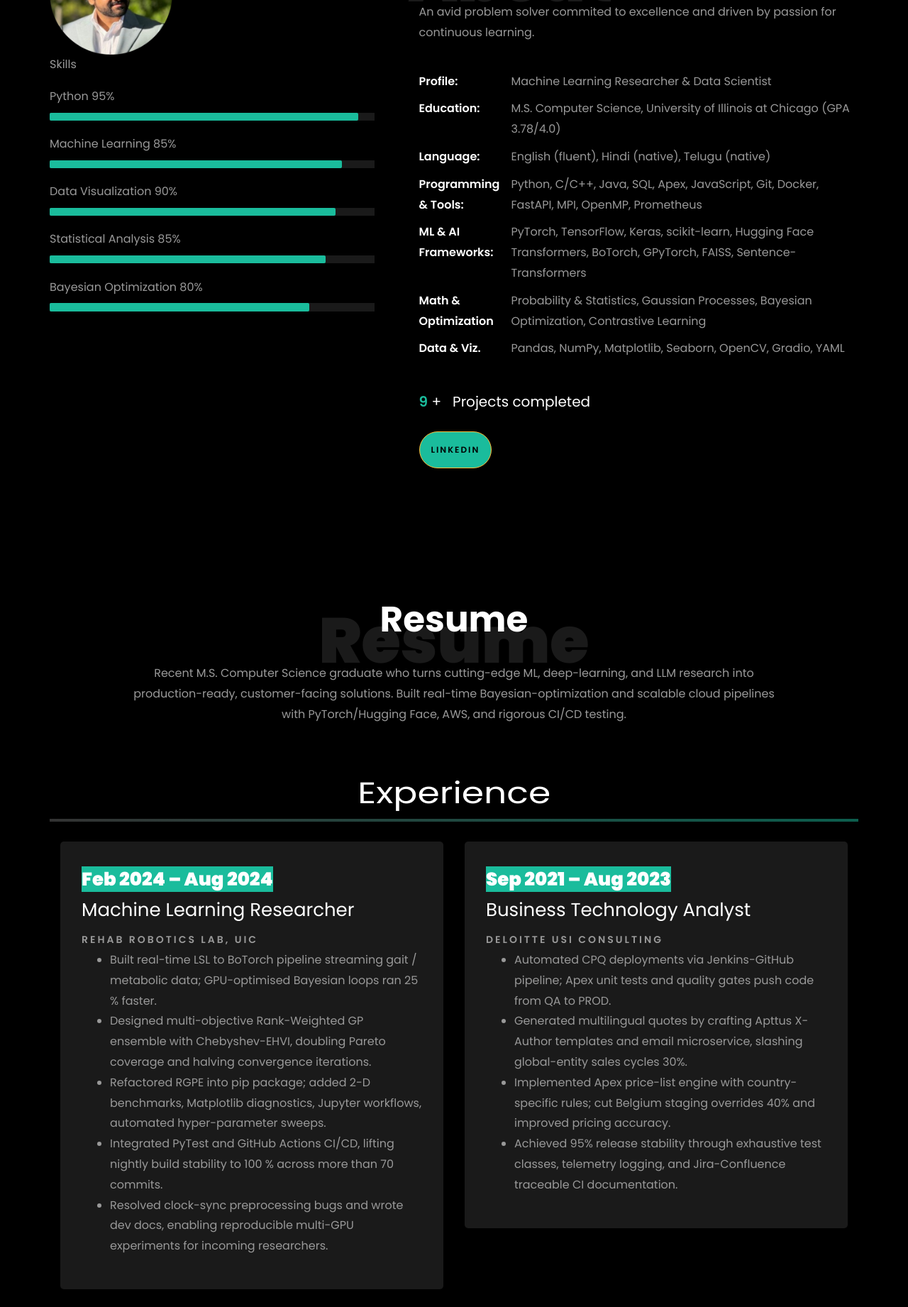
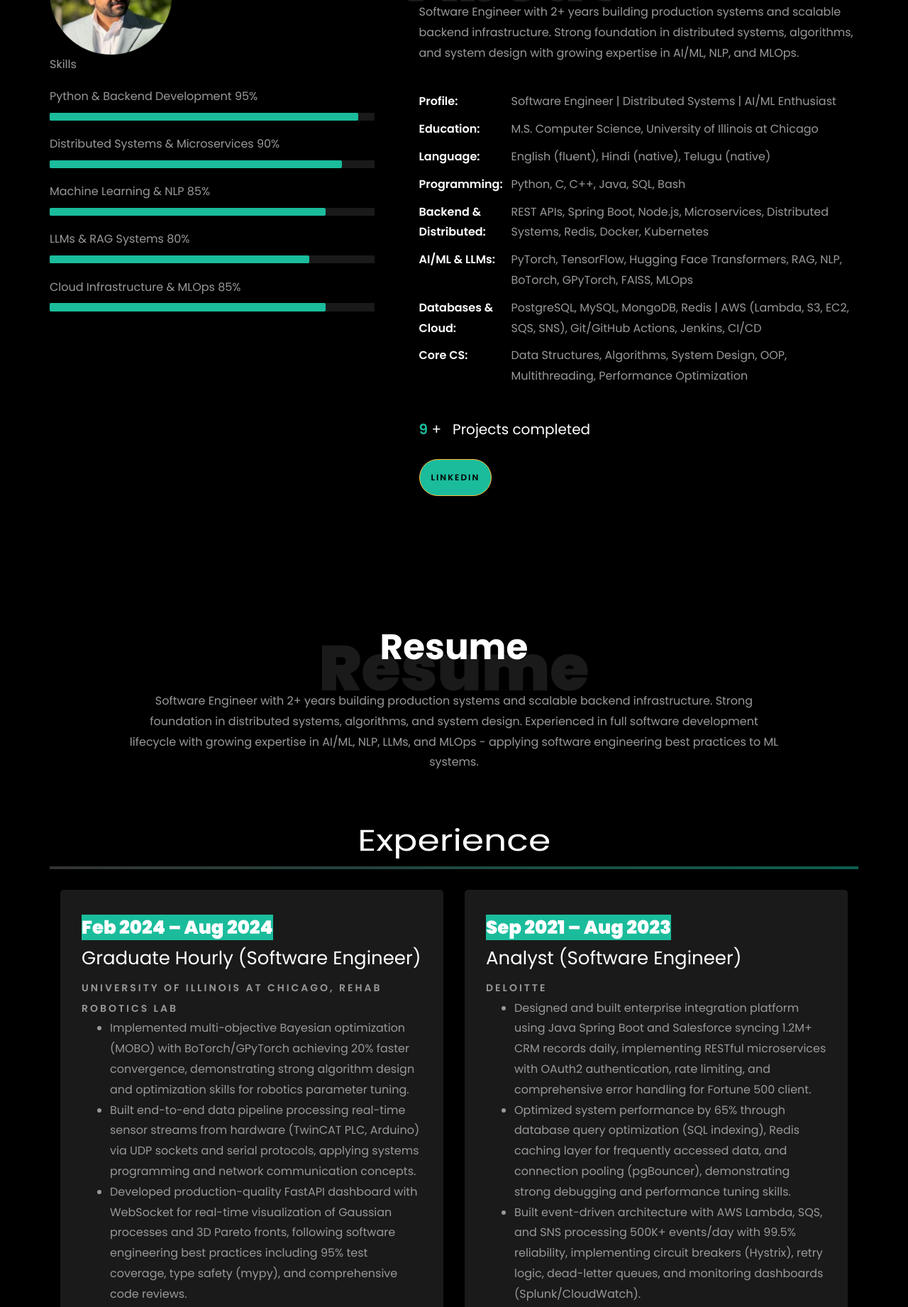
Before and after one commit to vishalvaka/vishalvaka.github.io, a plain HTML site: page index.html in a window 1280 px wide. Shown: the part 958-2800 px from the top of the page at 71% size. Drawn offline with nearby package versions, Linux system fonts and the light colour scheme; animation ran at ten frames a second; files whose address does not match are found by name.

Commit message:
Revamped index.html to reflect updated skills and experience, including a shift in focus to Software Engineering and Distributed Systems. Enhanced project descriptions for clarity and impact, and improved overall content to better showcase expertise in AI/ML and backend development.

```diff
--- a/index.html
+++ b/index.html
@@ -305,9 +305,9 @@ a,
 
 						// Create an array of typing text
 						const typingTexts = [
-						'Machine Learning  ',
-						'Data Science  ',
-						'NLP   ',
+						'Software Engineer  ',
+						'Distributed Systems  ',
+						'AI/ML Enthusiast  ',
 						];
 
 						// Create a function to display the typing animation for a given text
@@ -375,33 +375,33 @@ a,
 
 								<div class="skill-mf">
 									<p class="title-s">Skills</p>
-									<span>Python</span> <span class="pull-right">95%</span>
+									<span>Python &amp; Backend Development</span> <span class="pull-right">95%</span>
 									<div class="progress">
 										<div class="progress-bar" role="progressbar" style="width: 95%;" aria-valuenow="95" aria-valuemin="0"
 											aria-valuemax="100"></div>
 									</div>
 
-									<span>Machine Learning</span> <span class="pull-right">85%</span>
+									<span>Distributed Systems &amp; Microservices</span> <span class="pull-right">90%</span>
 									<div class="progress">
-										<div class="progress-bar" role="progressbar" style="width: 90%" aria-valuenow="85" aria-valuemin="0"
+										<div class="progress-bar" role="progressbar" style="width: 90%" aria-valuenow="90" aria-valuemin="0"
 											aria-valuemax="100"></div>
 									</div>
 
-									<span>Data Visualization</span> <span class="pull-right">90%</span>
-									<div class="progress">
-										<div class="progress-bar" role="progressbar" style="width: 88%" aria-valuenow="90" aria-valuemin="0"
-											aria-valuemax="100"></div>
-									</div>
-
-									<span>Statistical Analysis</span> <span class="pull-right">85%</span>
+									<span>Machine Learning &amp; NLP</span> <span class="pull-right">85%</span>
 									<div class="progress">
 										<div class="progress-bar" role="progressbar" style="width: 85%" aria-valuenow="85" aria-valuemin="0"
 											aria-valuemax="100"></div>
 									</div>
 
-									<span>Bayesian Optimization</span> <span class="pull-right">80%</span>
+									<span>LLMs &amp; RAG Systems</span> <span class="pull-right">80%</span>
 									<div class="progress">
 										<div class="progress-bar" role="progressbar" style="width: 80%" aria-valuenow="80" aria-valuemin="0"
+											aria-valuemax="100"></div>
+									</div>
+
+									<span>Cloud Infrastructure &amp; MLOps</span> <span class="pull-right">85%</span>
+									<div class="progress">
+										<div class="progress-bar" role="progressbar" style="width: 85%" aria-valuenow="85" aria-valuemin="0"
 											aria-valuemax="100"></div>
 									</div>
 								</div>
@@ -416,16 +416,16 @@ a,
 								<h1 class="big">About</h1>
 								<h2 class="mb-4">About Me</h2>
 
-								<p>An avid problem solver commited to excellence and driven by passion for continuous learning.</p>
+								<p>Software Engineer with 2+ years building production systems and scalable backend infrastructure. Strong foundation in distributed systems, algorithms, and system design with growing expertise in AI/ML, NLP, and MLOps.</p>
 								<ul class="about-info mt-4 px-md-0 px-2">
-									<li class="d-flex"><span>Profile:</span> <span>Machine Learning Researcher &amp; Data Scientist</span></li>
-									<!-- <li class="d-flex"><span>Domain:</span> <span>Retail, Ecommerce, BFSI &amp; Digital Marketing</span></li> -->
-									<li class="d-flex"><span>Education:</span> <span>M.S. Computer Science, University of Illinois at Chicago (GPA 3.78/4.0)</span></li>
+									<li class="d-flex"><span>Profile:</span> <span>Software Engineer | Distributed Systems | AI/ML Enthusiast</span></li>
+									<li class="d-flex"><span>Education:</span> <span>M.S. Computer Science, University of Illinois at Chicago</span></li>
 									<li class="d-flex"><span>Language:</span> <span>English (fluent), Hindi (native), Telugu (native)</span></li>
-									<li class="d-flex"><span>Programming &amp; Tools:</span> <span>Python, C/C++, Java, SQL, Apex, JavaScript, Git, Docker, FastAPI, MPI, OpenMP, Prometheus</span></li>
-									<li class="d-flex"><span>ML &amp; AI Frameworks:</span> <span>PyTorch, TensorFlow, Keras, scikit-learn, Hugging Face Transformers, BoTorch, GPyTorch, FAISS, Sentence-Transformers</span></li>
-									<li class="d-flex"><span>Math &amp; Optimization</span> <span>Probability &amp; Statistics, Gaussian Processes, Bayesian Optimization, Contrastive Learning</span></li>
-									<li class="d-flex"><span>Data &amp; Viz.</span> <span>	Pandas, NumPy, Matplotlib, Seaborn, OpenCV, Gradio, YAML</span></li>
+									<li class="d-flex"><span>Programming:</span> <span>Python, C, C++, Java, SQL, Bash</span></li>
+									<li class="d-flex"><span>Backend &amp; Distributed:</span> <span>REST APIs, Spring Boot, Node.js, Microservices, Distributed Systems, Redis, Docker, Kubernetes</span></li>
+									<li class="d-flex"><span>AI/ML &amp; LLMs:</span> <span>PyTorch, TensorFlow, Hugging Face Transformers, RAG, NLP, BoTorch, GPyTorch, FAISS, MLOps</span></li>
+									<li class="d-flex"><span>Databases &amp; Cloud:</span> <span>PostgreSQL, MySQL, MongoDB, Redis | AWS (Lambda, S3, EC2, SQS, SNS), Git/GitHub Actions, Jenkins, CI/CD</span></li>
+									<li class="d-flex"><span>Core CS:</span> <span>Data Structures, Algorithms, System Design, OOP, Multithreading, Performance Optimization</span></li>
 								</ul>
 							</div>
 						</div>
@@ -455,7 +455,7 @@ a,
           <div class="col-md-10 heading-section text-center ftco-animate">
           	<h1 class="big big-2">Resume</h1>
             <h2 class="mb-4">Resume</h2>
-            <p>Recent M.S. Computer Science graduate who turns cutting-edge ML, deep-learning, and LLM research into production-ready, customer-facing solutions. Built real-time Bayesian-optimization and scalable cloud pipelines with PyTorch/Hugging Face, AWS, and rigorous CI/CD testing.</p>
+            <p>Software Engineer with 2+ years building production systems and scalable backend infrastructure. Strong foundation in distributed systems, algorithms, and system design. Experienced in full software development lifecycle with growing expertise in AI/ML, NLP, LLMs, and MLOps - applying software engineering best practices to ML systems.</p>
           </div>
         </div>
 
@@ -469,15 +469,14 @@ a,
 				<div class="col-md-6">
 					<div class="resume-wrap ftco-animate">
 						<span class="date">Feb 2024 – Aug 2024</span>
-						<h2>Machine Learning Researcher</h2>
-						<span class="position">Rehab Robotics Lab, UIC</span>
+						<h2>Graduate Hourly (Software Engineer)</h2>
+						<span class="position">University of Illinois at Chicago, Rehab Robotics Lab</span>
 						<!-- <p class="mt-4">Merkle, a leading CXM and media company with over 10K+ professionals globally. It's a part of Dentsu International.  -->
 							<ul>
-								<li>Built real-time LSL to BoTorch pipeline streaming gait / metabolic data; GPU-optimised Bayesian loops ran 25 % faster.</li>
-								<li>Designed multi-objective Rank-Weighted GP ensemble with Chebyshev-EHVI, doubling Pareto coverage and halving convergence iterations.</li>
-								<li>Refactored RGPE into pip package; added 2-D benchmarks, Matplotlib diagnostics, Jupyter workflows, automated hyper-parameter sweeps.</li>
-								<li>Integrated PyTest and GitHub Actions CI/CD, lifting nightly build stability to 100 % across more than 70 commits.</li>
-								<li>Resolved clock-sync preprocessing bugs and wrote dev docs, enabling reproducible multi-GPU experiments for incoming researchers.</li>
+								<li>Implemented multi-objective Bayesian optimization (MOBO) with BoTorch/GPyTorch achieving 20% faster convergence, demonstrating strong algorithm design and optimization skills for robotics parameter tuning.</li>
+								<li>Built end-to-end data pipeline processing real-time sensor streams from hardware (TwinCAT PLC, Arduino) via UDP sockets and serial protocols, applying systems programming and network communication concepts.</li>
+								<li>Developed production-quality FastAPI dashboard with WebSocket for real-time visualization of Gaussian processes and 3D Pareto fronts, following software engineering best practices including 95% test coverage, type safety (mypy), and comprehensive code reviews.</li>
+								<li>Optimized compute-intensive algorithms by profiling bottlenecks and applying vectorized NumPy operations with efficient data structures, improving performance by 40% through algorithmic improvements.</li>
 							</ul>
 						</p>
 					</div>
@@ -487,14 +486,14 @@ a,
 				<div class="col-md-6">
 					<div class="resume-wrap ftco-animate">
 						<span class="date">Sep 2021 – Aug 2023</span>
-						<h2>Business Technology Analyst</h2>
-						<span class="position">Deloitte USI Consulting</span>
+						<h2>Analyst (Software Engineer)</h2>
+						<span class="position">Deloitte</span>
 						<!-- <p class="mt-4">iQuanti is a data-driven digital marketing analytics and solutions company, helps top 100 global brands.  -->
 							<ul>
-								<li>Automated CPQ deployments via Jenkins-GitHub pipeline; Apex unit tests and quality gates push code from QA to PROD.</li>
-								<li>Generated multilingual quotes by crafting Apttus X-Author templates and email microservice, slashing global-entity sales cycles 30%.</li>
-								<li>Implemented Apex price-list engine with country-specific rules; cut Belgium staging overrides 40% and improved pricing accuracy.</li>
-								<li>Achieved 95% release stability through exhaustive test classes, telemetry logging, and Jira-Confluence traceable CI documentation.</li>
+								<li>Designed and built enterprise integration platform using Java Spring Boot and Salesforce syncing 1.2M+ CRM records daily, implementing RESTful microservices with OAuth2 authentication, rate limiting, and comprehensive error handling for Fortune 500 client.</li>
+								<li>Optimized system performance by 65% through database query optimization (SQL indexing), Redis caching layer for frequently accessed data, and connection pooling (pgBouncer), demonstrating strong debugging and performance tuning skills.</li>
+								<li>Built event-driven architecture with AWS Lambda, SQS, and SNS processing 500K+ events/day with 99.5% reliability, implementing circuit breakers (Hystrix), retry logic, dead-letter queues, and monitoring dashboards (Splunk/CloudWatch).</li>
+								<li>Automated CI/CD pipeline reducing deployment time from 2 hours to 15 minutes using Jenkins and Salesforce DX, implemented automated testing (85% code coverage) and collaborated cross-functionally through code reviews and technical design discussions.</li>
 							</ul>
 						</p>
 					</div>
@@ -556,7 +555,7 @@ a,
               <a href="https://github.com/vishalvaka/SoloRAG" class="block-20 zoom-effect" style="background-image: url('images/solorag.png');"></a>
               <div class="text mt-3 float-right d-block">
                 <h3 class="heading"><a href="https://github.com/vishalvaka/SoloRAG">SoloRAG – Self-Hosted RAG Stack</a></h3>
-                <p>One-command FastAPI-FAISS RAG stack; 15 MB index lifts EM 27 pts, 4× GPU boost, Prometheus metrics, 95 % PyTest coverage.</p>
+                <p>Built production-ready FastAPI-FAISS RAG system with 15 MB index achieving 27 pt EM lift and 4× GPU acceleration. Implemented with 95% PyTest coverage, Prometheus metrics, and Docker containerization - demonstrating software engineering best practices applied to LLM systems.</p>
               </div>
             </div>
           </div>
@@ -566,8 +565,8 @@ a,
               </a>
               <div class="text mt-3 float-right d-block">
 
-                <h3 class="heading"><a href="https://github.com/vishalvaka/ML-Project">Biomedical NER Comparison Suite</a></h3>
-                <p>Developed a reproducible benchmarking suite comparing BioBERT fine-tuning, LoRA, CRF, and adapter fusion; automated triple-seed sweeps with YAML, achieving 0.88 F1 using 98 percent fewer parameters, live Gradio dashboards, linted src package, and CI/CD-ready MIT-licensed repository plus tests.</p>
+                <h3 class="heading"><a href="https://github.com/vishalvaka/ML-Project">Biomedical NER with BioBERT</a></h3>
+                <p>Built reproducible ML benchmarking suite comparing BioBERT fine-tuning, LoRA, and adapter fusion achieving 0.88 F1 with 98% fewer parameters. Automated experiments with YAML configs, integrated Gradio dashboards, and CI/CD pipelines - applying MLOps practices for reproducible research.</p>
               </div>
             </div>
           </div>
@@ -577,14 +576,14 @@ a,
               </a>
               <div class="text mt-3 float-right d-block">
 
-                <h3 class="heading"><a href="https://github.com/vishalvaka/NLP-Project">NLP Sentiment-&-Coherence Benchmark Toolkit</a></h3>
-                <p>Built a modular toolkit benchmarking sentiment and coherence models by combining TF-IDF, Word2Vec, spaCy linguistic features, and CoreNLP metrics; improved macro-F1 to 0.71, enabled real-time dialogue dashboards, CLI sweeps, Git LFS versioning, and CI-tested reproducible workflows for rapid research iteration.</p>
+                <h3 class="heading"><a href="https://github.com/vishalvaka/NLP-Project">NLP Sentiment & Coherence Toolkit</a></h3>
+                <p>Engineered modular NLP toolkit combining TF-IDF, Word2Vec, and spaCy features improving macro-F1 to 0.71. Built with real-time dashboards, CLI interfaces, Git LFS versioning, and comprehensive testing - showcasing production-grade ML system design.</p>
               </div>
             </div>
           </div>
         </div>
 	<br>
-		<!-- added justify-content-center to center align the last two projects -->
+		<!-- added justify-content-center to center align the last three projects -->
 		<div class="row d-flex justify-content-center">
 			<div class="col-md-4 d-flex ftco-animate">
 				<div class="blog-entry justify-content-end">
@@ -592,8 +591,8 @@ a,
 				</a>
 				<div class="text mt-3 float-right d-block">
 
-				  <h3 class="heading"><a href="https://github.com/vishalvaka/Fake-Face-Detection">Siamese DenseNet Fake-Face Detection</a></h3>
-				  <p> Engineered a Siamese DenseNet with contrastive loss to detect GAN-generated faces, reaching 99.5 percent accuracy; optimized mixed-precision SageMaker training, cutting epochs fourfold; deployed Tkinter-OpenCV GUI delivering sub-second verdicts and maintained robust one-shot accuracy on multi-face images during real-world evaluations too.</p>
+				  <h3 class="heading"><a href="https://github.com/vishalvaka/Fake-Face-Detection">Deep Learning Fake-Face Detection</a></h3>
+				  <p>Developed Siamese DenseNet with contrastive loss achieving 99.5% accuracy on GAN-generated faces. Optimized training with mixed-precision on SageMaker, deployed Tkinter-OpenCV GUI with sub-second inference - demonstrating end-to-end ML system development.</p>
 				</div>
 			  </div>
 			</div>
@@ -603,8 +602,8 @@ a,
 				</a>
 				<div class="text mt-3 float-right d-block">
 
-				  <h3 class="heading"><a href="https://github.com/vishalvaka/parallel-processing-hw/tree/master/project">Distributed 2-D FFT Convolution Accelerator</a></h3>
-				  <p>Implemented distributed 2-D FFT accelerator using MPI and OpenMP, achieving 7.8× speedup and 92 percent strong-scaling efficiency across 32 cores; optimized cache-friendly transposes, SIMD kernels; packaged Makefile and SLURM scripts, blueprinting scalable gradient synchronization for future high-performance deep-learning workloads.</p>
+				  <h3 class="heading"><a href="https://github.com/vishalvaka/parallel-processing-hw/tree/master/project">Distributed 2-D FFT Accelerator</a></h3>
+				  <p>Implemented high-performance distributed FFT using MPI and OpenMP achieving 7.8× speedup and 92% scaling efficiency across 32 cores. Optimized with cache-friendly transposes and SIMD kernels - applicable to distributed ML training workloads.</p>
 				</div>
 			  </div>
 			</div>
@@ -613,8 +612,8 @@ a,
 				<a href="https://github.com/vishalvaka/MandelbrotPainting" class="block-20 zoom-effect" style="background-image: url('images/Mandelbrot.png');"></a>
 				<div class="text mt-3 float-right d-block">
 
-				  <h3 class="heading"><a href="https://github.com/vishalvaka/MandelbrotPainting">Distributed Mandelbrot Fractal Renderer</a></h3>
-				  <p>Hybrid MPI + OpenMP renderer renders fractals 188× faster; 93 % scaling, SIMD kernels, reproducible HPC Make/PBS pipeline.</p>
+				  <h3 class="heading"><a href="https://github.com/vishalvaka/MandelbrotPainting">Distributed Mandelbrot Renderer</a></h3>
+				  <p>Built hybrid MPI + OpenMP fractal renderer achieving 188× speedup with 93% scaling efficiency. Implemented SIMD kernels and reproducible HPC pipeline - demonstrating distributed computing skills for scalable ML infrastructure.</p>
 				</div>
 			  </div>
 			</div>
@@ -665,7 +664,7 @@ a,
 				<div class="row justify-content-center">
 					<div class="col-md-7 ftco-animate text-center">
 						<h2>More projects on<span> Github  </span> </h2>
-						<div class="heading"> <h4> I love to solve business problems &amp; uncover hidden data stories </h4>
+						<div class="heading"> <h4> Building scalable systems with AI/ML &amp; solving complex engineering challenges </h4>
 						<br>
 						<p><a href="https://github.com/vishalvaka" class="btn btn-primary py-3 px-5">GitHub</a></p>
 						</div>
```
